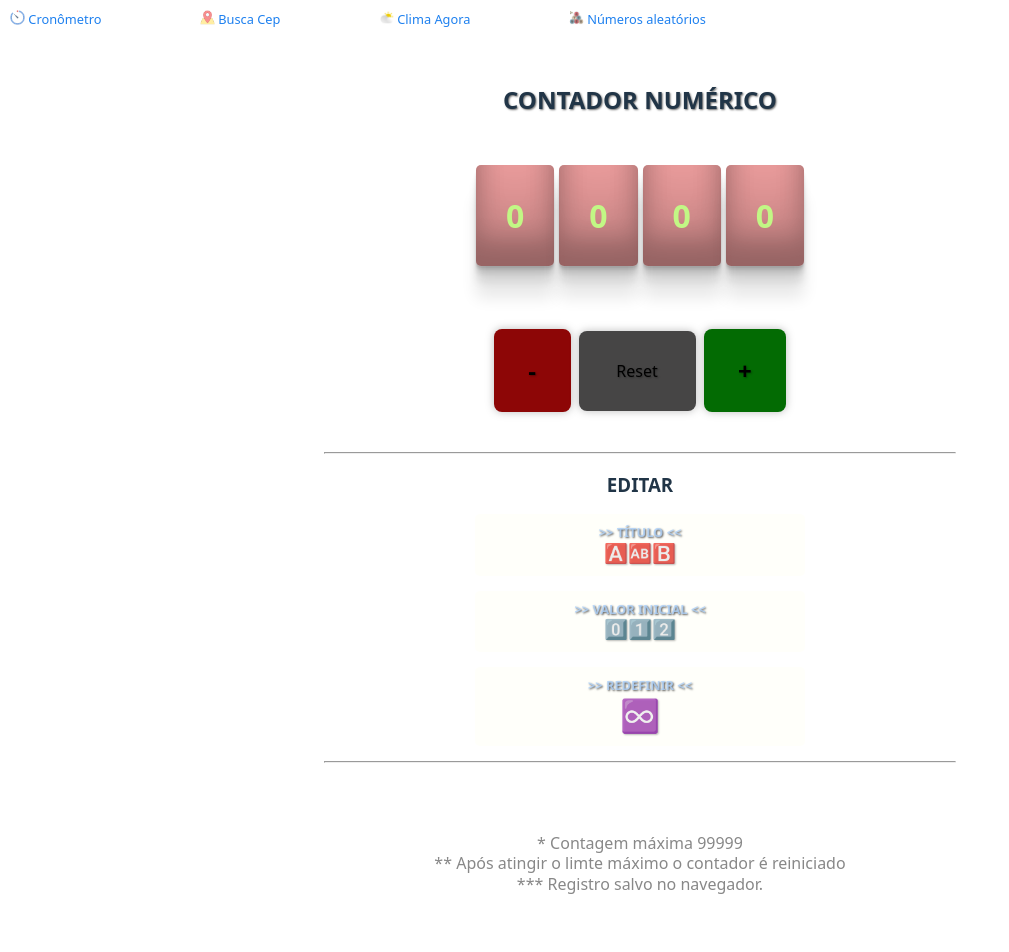
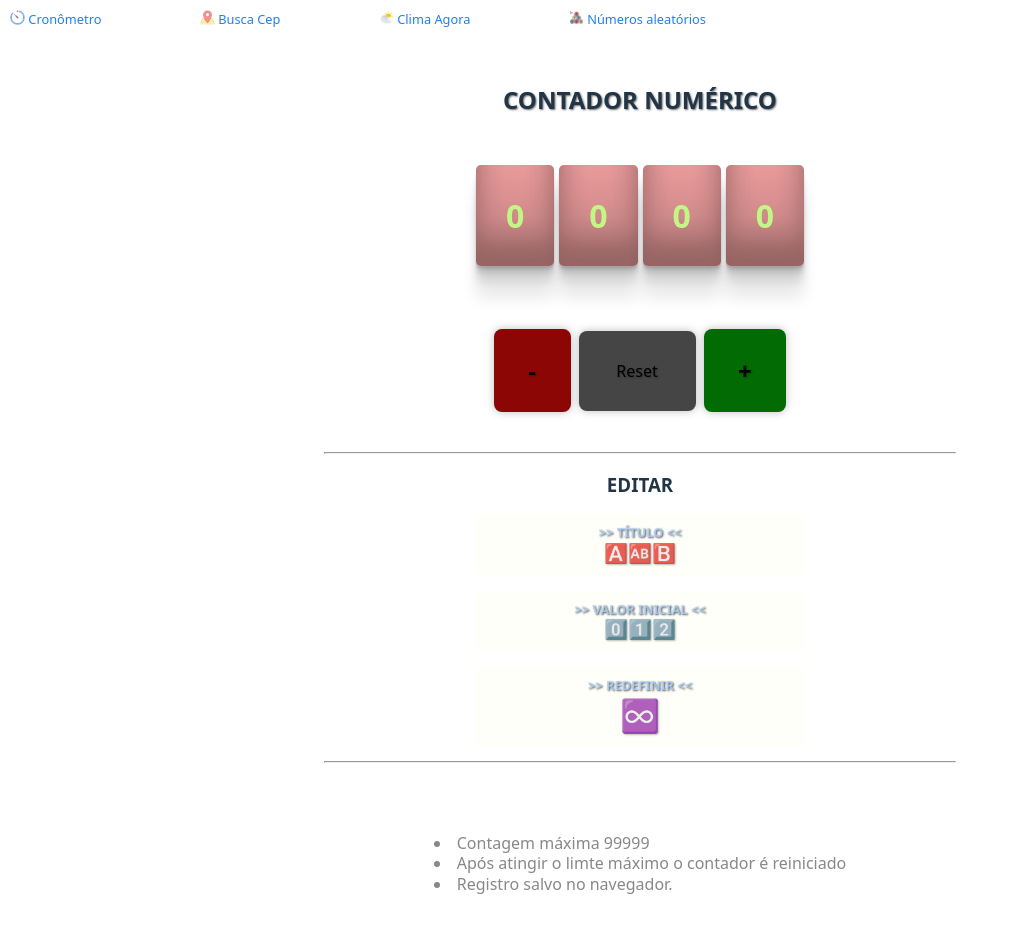
Before and after one commit to lfalvespe/contador, a React (Vite) app: page / in a window 1280 px wide. Shown: the top 952 px of the page, without its empty margins (0-1009 px from the left). Built offline with nearby package versions, Linux system fonts and the light colour scheme.

Commit message:
instructions styles adjusted

```diff
--- a/components/Instructions.jsx
+++ b/components/Instructions.jsx
@@ -3,9 +3,11 @@ import React from 'react'
 const Instructions = () => {
     return (
         <p className="instructions">
-            * Contagem máxima 99999 <br />
-            ** Após atingir o limte máximo o contador é reiniciado <br />
-            *** Registro salvo no navegador.
+            <ul>
+                <li>Contagem máxima 99999</li>
+                <li>Após atingir o limte máximo o contador é reiniciado</li>
+                <li>Registro salvo no navegador.</li>
+            </ul>
         </p>
     )
 }
--- a/src/App.css
+++ b/src/App.css
@@ -6,7 +6,7 @@
 
 nav {
   width: 700px;
-  margin: 0 ;
+  margin: 0;
   display: flex;
   flex-wrap: wrap;
   justify-content: space-between;
@@ -22,7 +22,7 @@ nav a {
 
 .nav-icon {
   width: 15px;
-  vertical-align:text-top;
+  vertical-align: text-top;
 }
 
 .page-title {
@@ -37,7 +37,7 @@ nav a {
   display: flex;
   justify-content: center;
   column-gap: 5px;
-  font-weight:600;
+  font-weight: 600;
 }
 
 .digit {
@@ -94,13 +94,16 @@ nav a {
   margin-bottom: 17px;
 }
 
-.edit-title-container, .edit-initial-container {
+.edit-title-container,
+.edit-initial-container {
   display: flex;
   justify-content: center;
   column-gap: 5px;
 }
 
-#edit-title-btn, #edit-initial-btn, #redefine-btn {
+#edit-title-btn,
+#edit-initial-btn,
+#redefine-btn {
   color: rgba(173, 210, 252, 0.781);
   font-size: .8em;
   margin: 15px auto;
@@ -112,11 +115,14 @@ nav a {
   text-shadow: 1px 1px 2px #000000a6;
 }
 
-#edit-title-btn:hover, #edit-initial-btn:hover, #redefine-btn:hover {
+#edit-title-btn:hover,
+#edit-initial-btn:hover,
+#redefine-btn:hover {
   color: rgb(247, 248, 248);
 }
 
-.input-title, .input-initial {
+.input-title,
+.input-initial {
   padding: 5px;
   border-radius: 5px;
 }
@@ -126,8 +132,26 @@ nav a {
 }
 
 .instructions {
+  width: 50%;
+  margin: auto;
   margin-top: 70px;
   color: #888;
+  /* background-color: rgb(102, 47, 255); */
+}
+
+.instructions ul {
+  width: fit-content;
+  /* background-color: rgb(20, 20, 20); */
+  padding: 0;
+  margin: 0 auto;
+  /* list-style: none; */
+  list-style-position: inside;
+}
+
+.instructions li {
+  /* background-color: yellowgreen; */
+  margin: 0 auto;
+  text-align: justify;
 }
 
 footer {
@@ -151,7 +175,7 @@ footer {
   filter: drop-shadow(1px 1px 2px rgba(253, 246, 148, 0.274));
 }
 
-#author-text-container{
+#author-text-container {
   flex: 1;
   display: flex;
   justify-content: flex-start;
@@ -212,9 +236,11 @@ footer #links img {
   0% {
     opacity: 1;
   }
+
   50% {
     opacity: 0;
   }
+
   100% {
     opacity: 1;
   }
@@ -224,12 +250,16 @@ footer #links img {
   nav {
     width: 100%;
   }
-  .options {
+
+  .options,
+  .instructions {
     width: 95%;
   }
+
   .display {
     font-size: .6em;
   }
+
   #redefine-icon {
     line-height: 40px;
   }
```
